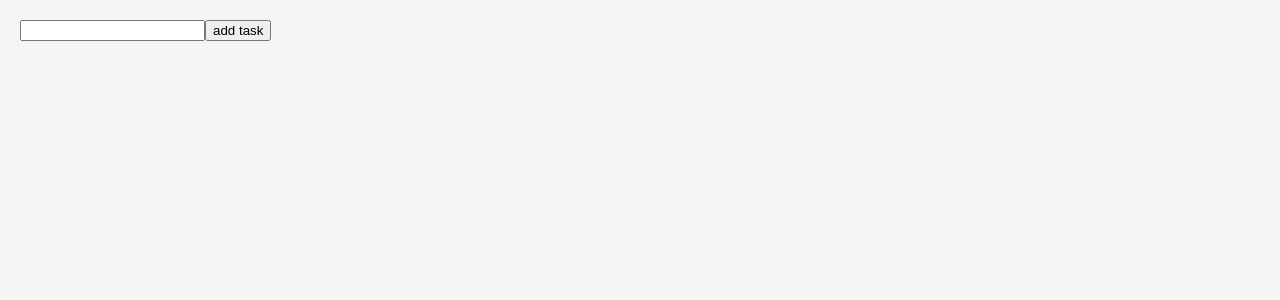
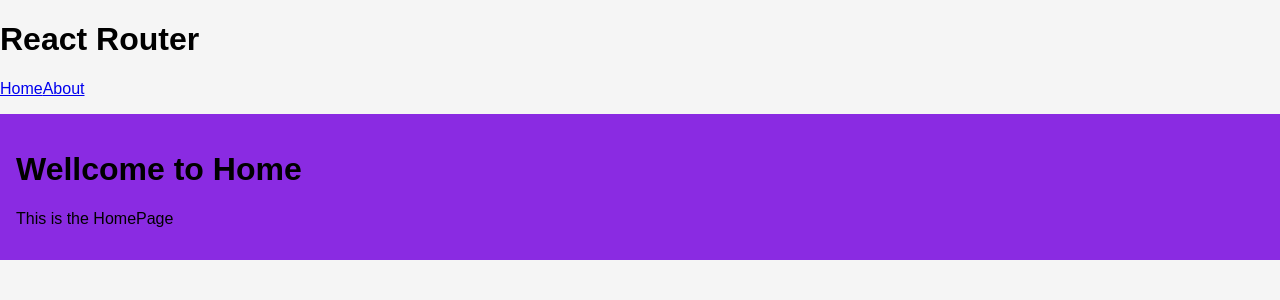
Before and after one commit to duongducbinh/ViteProject, a React (Vite) app: page /Home in a window 1280 px wide. Shown: the top 300 px of the page. Built offline with nearby package versions, Linux system fonts and the light colour scheme.

Commit message:
Routing, navigating and layout routes

```diff
--- a/src/App.jsx
+++ b/src/App.jsx
@@ -1,37 +1,42 @@
-import { useState } from "react";
+import { Outlet, Routes, Route, Link } from 'react-router'
+import Home from './pages/Home'
+import About from './pages/About'
 
-function App() {
-  const [task, setTask] = useState();
-  const [tasks, setTasks] = useState(() => {
-    return (
-      JSON.parse(localStorage.getItem("tasks")) || []
-    )
-  });
 
-  const addTask = () => {
-    setTasks(prev => {
-      const newTask = [...prev, task];
-      localStorage.setItem("tasks", JSON.stringify(newTask));
-      return newTask;}
-    );
-    setTask("");
-  }
+const App = () => {
+  return (
+    <>
+      <h1>React Router</h1>
+      <Navigator />
+      <Routes>
+        <Route path='/' element={<Layout />}>
+          <Route path='Home' element={<Home />} />
+          <Route path='About' element={<About />} />
+        </Route>
+      </Routes>
+    </>
+  )
+}
 
+const Navigator = () => {
   return (
-    <div style={{ padding: "20px" }}>
-      <input type="text"
-      onChange={(e => setTask(e.target.value))}
-      value={task}
-      />
-      <button onClick={addTask}>add task</button>
-
-      <ul>
-        {tasks.map((task, index) => (
-          <li key={index}>{task}</li>
-        ))}
-      </ul>
+    <div>
+      <nav>
+        <Link to="/Home">Home</Link>
+        <Link to="/About">About</Link>
+      </nav>
     </div>
   )
 }
 
+const Layout = () => {
+  return (
+    <>
+      <main style={{ padding: '1rem 0' }}>
+        <Outlet />
+      </main>
+    </>
+  )
+}
+
 export default App;
--- a/src/main.jsx
+++ b/src/main.jsx
@@ -1,10 +1,10 @@
-import { StrictMode } from 'react'
 import { createRoot } from 'react-dom/client'
+import { BrowserRouter } from 'react-router'
 import './index.css'
 import App from './App.jsx'
 
 createRoot(document.getElementById('root')).render(
-  <StrictMode>
+  < BrowserRouter>
       <App />
-  </StrictMode>
+   </BrowserRouter>
 )
--- a/src/pages/Home.jsx
+++ b/src/pages/Home.jsx
@@ -2,7 +2,7 @@
 
 function Home () {
     return (
-    <div style={{ padding: '1rem'}}>
+    <div style={{ padding: '1rem', backgroundColor: 'blueviolet'}}>
         <h1>Wellcome to Home</h1>
         <p>This is the HomePage</p>
     </div>
```
